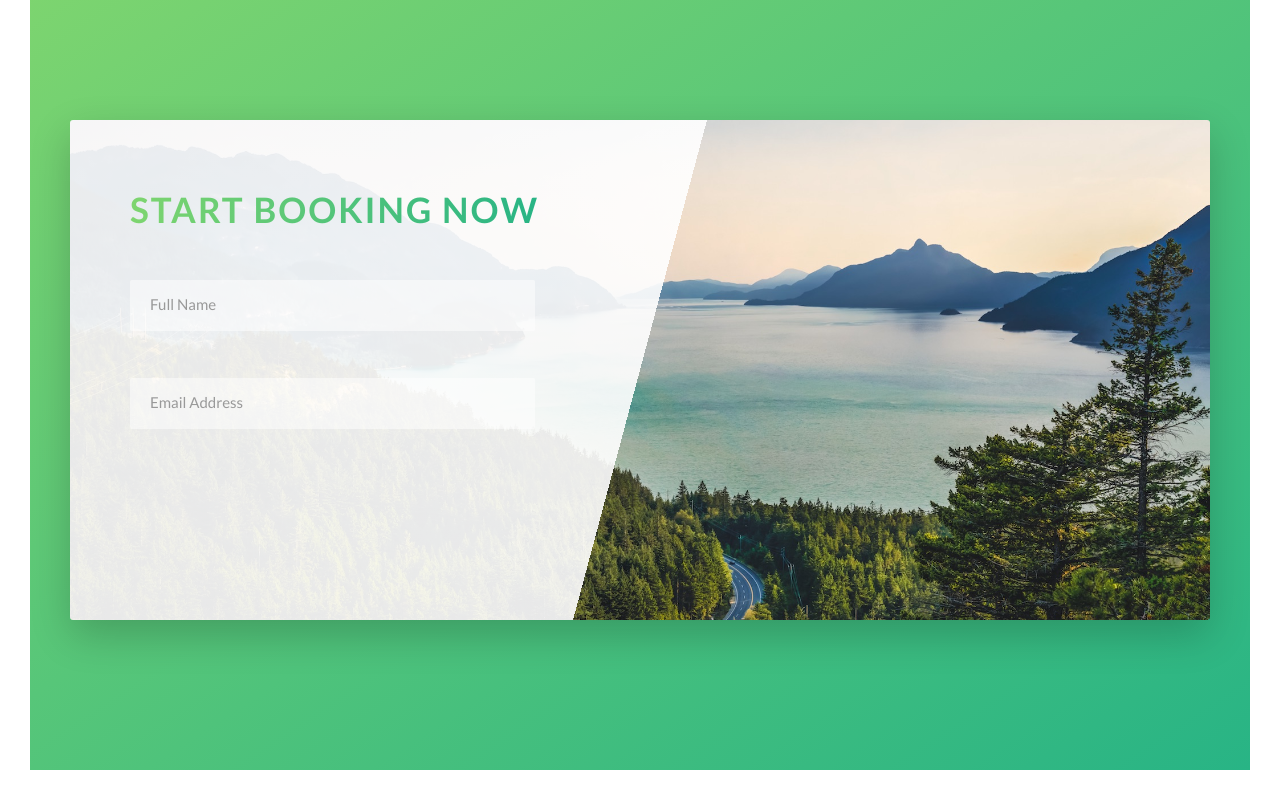
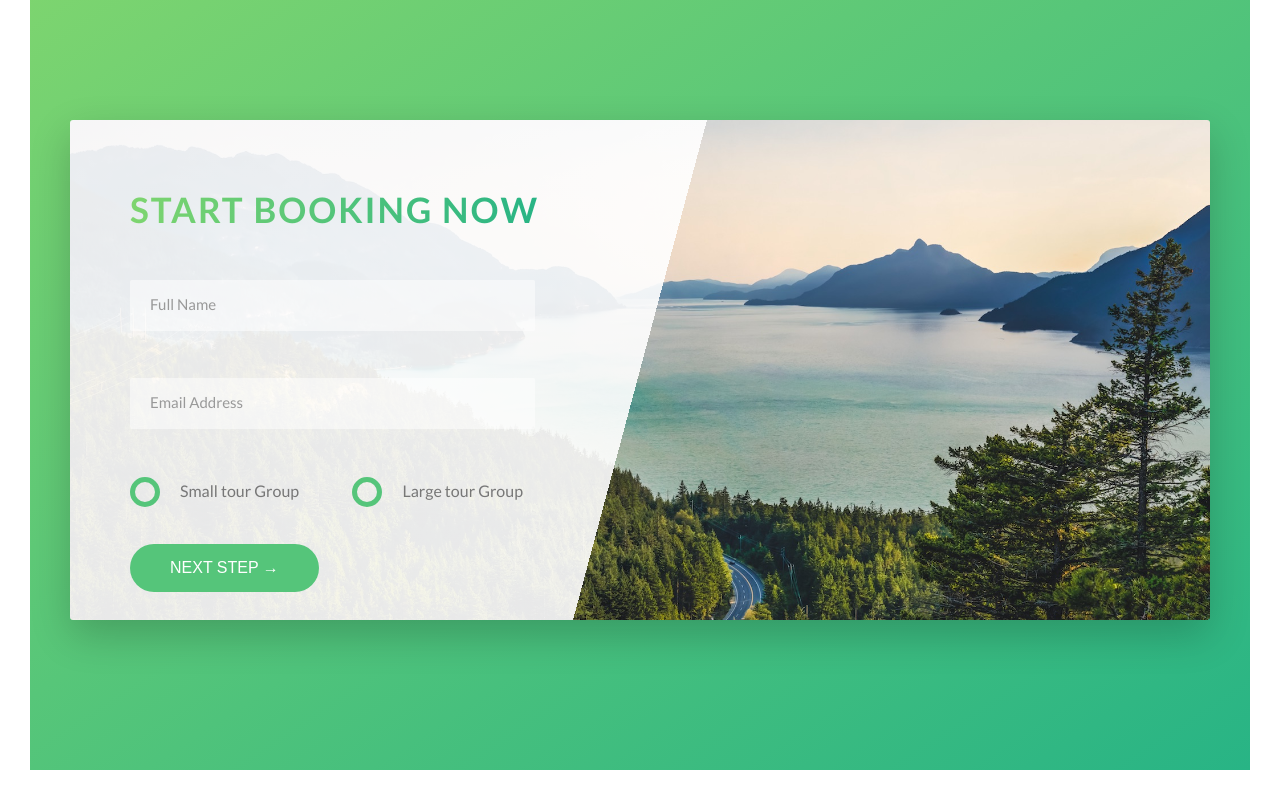
Before and after one commit to JacquesBeets/advanced-css-course-natours, a website: page index.html in a window 1280 px wide. Shown: the part 4458-5258 px from the top of the page. Drawn offline with Linux system fonts and the light colour scheme.

Commit message:
form section complete

```diff
--- a/index.html
+++ b/index.html
@@ -301,6 +301,26 @@
                                 <input type="email" placeholder="Email Address" id="email" required class="form__input">
                                 <label for="email" class="form__label">Email Address</label>
                             </div>
+                            <div class="form_group">
+                                <div class="form__radio-group">
+                                    <input type="radio" class="form__radio-input" id="small" name="size">
+                                    <label for="small" class="form__radio-label">
+                                        <span class="form__radio-button"></span>
+                                        Small tour Group
+                                    </label>
+                                </div>
+                                <div class="form__radio-group">
+                                    <input type="radio" class="form__radio-input" id="large" name="size">
+                                    <label for="large" class="form__radio-label">
+                                        <span class="form__radio-button"></span>
+                                        Large tour Group
+                                    </label>
+                                </div>
+                            </div>
+
+                            <div class="from__group u-margin-top-medium">
+                                <button class="btn btn--green">Next Step &rarr;</button>
+                            </div>
                         </form>
                     </div>
                 </div>
--- a/sass/base/_utilities.scss
+++ b/sass/base/_utilities.scss
@@ -1,21 +1,23 @@
 .u-center-text {
-  text-align: center;
+  text-align: center !important;
 }
 
 .u-margin-bottom-small {
-  margin-bottom: 1.5rem;
+  margin-bottom: 1.5rem !important;
 }
 .u-margin-bottom-medium {
-  margin-bottom: 4rem;
+  margin-bottom: 4rem !important;
 }
 .u-margin-bottom-big {
-  margin-bottom: 8rem;
+  margin-bottom: 8rem !important;
 }
 
+.u-margin-top-medium {
+  margin-top: 4rem !important;
+}
 .u-margin-top-big {
-  margin-top: 8rem;
+  margin-top: 8rem !important;
 }
-
 .u-margin-top-huge {
-  margin-top: 10rem;
+  margin-top: 10rem !important;
 }
--- a/sass/components/_button.scss
+++ b/sass/components/_button.scss
@@ -1,4 +1,5 @@
 .btn {
+  &,
   &:link,
   &:visited {
     text-transform: uppercase;
@@ -9,6 +10,10 @@
     transition: all 0.2s;
     position: relative;
     font-size: $default-font-size;
+
+    //Change for <button> element
+    border: none;
+    cursor: pointer;
   }
 
   &:hover {
@@ -20,7 +25,9 @@
     }
   }
 
-  &:active {
+  &:active,
+  &:focus {
+    outline: none;
     transform: translate(-0.1rem);
     box-shadow: 0 1rem 2rem rgba($color-black, 0.2);
   }
--- a/sass/components/_form.scss
+++ b/sass/components/_form.scss
@@ -14,6 +14,7 @@
     border-bottom: 3px solid transparent;
     width: 90%;
     display: block;
+    transition: all 0.3s;
 
     &::-webkit-input-placeholder {
       color: $color-grey-dark-2;
@@ -44,4 +45,50 @@
     visibility: hidden;
     transform: translateY(-4rem);
   }
+
+  &__radio-group {
+    width: 49%;
+    display: inline-block;
+  }
+
+  &__radio-input {
+    display: none;
+  }
+
+  &__radio-label {
+    font-size: $default-font-size;
+    cursor: pointer;
+    position: relative;
+    padding-left: 5rem;
+  }
+
+  &__radio-button {
+    height: 3rem;
+    width: 3rem;
+    border: 5px solid $color-primary;
+    border-radius: 50%;
+    display: inline-block;
+    position: absolute;
+    left: 0;
+    top: -0.4rem;
+
+    &::after {
+      content: "";
+      display: block;
+      height: 1.3rem;
+      width: 1.3rem;
+      border-radius: 50%;
+      position: absolute;
+      top: 50%;
+      left: 50%;
+      transform: translate(-50%, -50%);
+      background-color: $color-primary;
+      opacity: 0;
+      transition: opacity 0.2s;
+    }
+  }
+
+  &__radio-input:checked ~ &__radio-label &__radio-button::after {
+    opacity: 1;
+  }
 }
```
Also changed, not shown: css/style.css.
